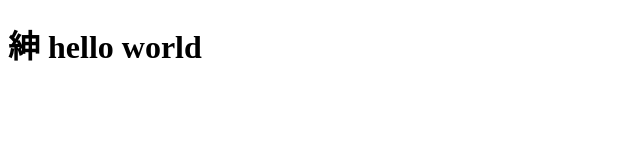
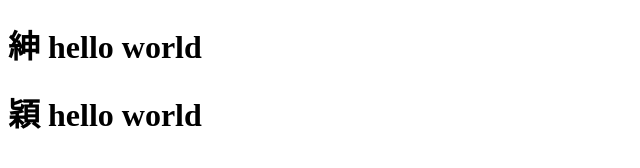
Before and after one commit to liangying1/project, a plain HTML site: page 專題/index.html in a window 1280 px wide. Shown: the whole page, without its empty margins (0-640 px from the left). Drawn offline with Linux system fonts and the light colour scheme.

Commit message:
Update index.html

```diff
--- a/專題/index.html
+++ b/專題/index.html
@@ -7,5 +7,6 @@
 </head>
 <body>
     <h1>紳 hello world</h1>
+    <h1>穎 hello world</h1>
 </body>
 </html>
```
